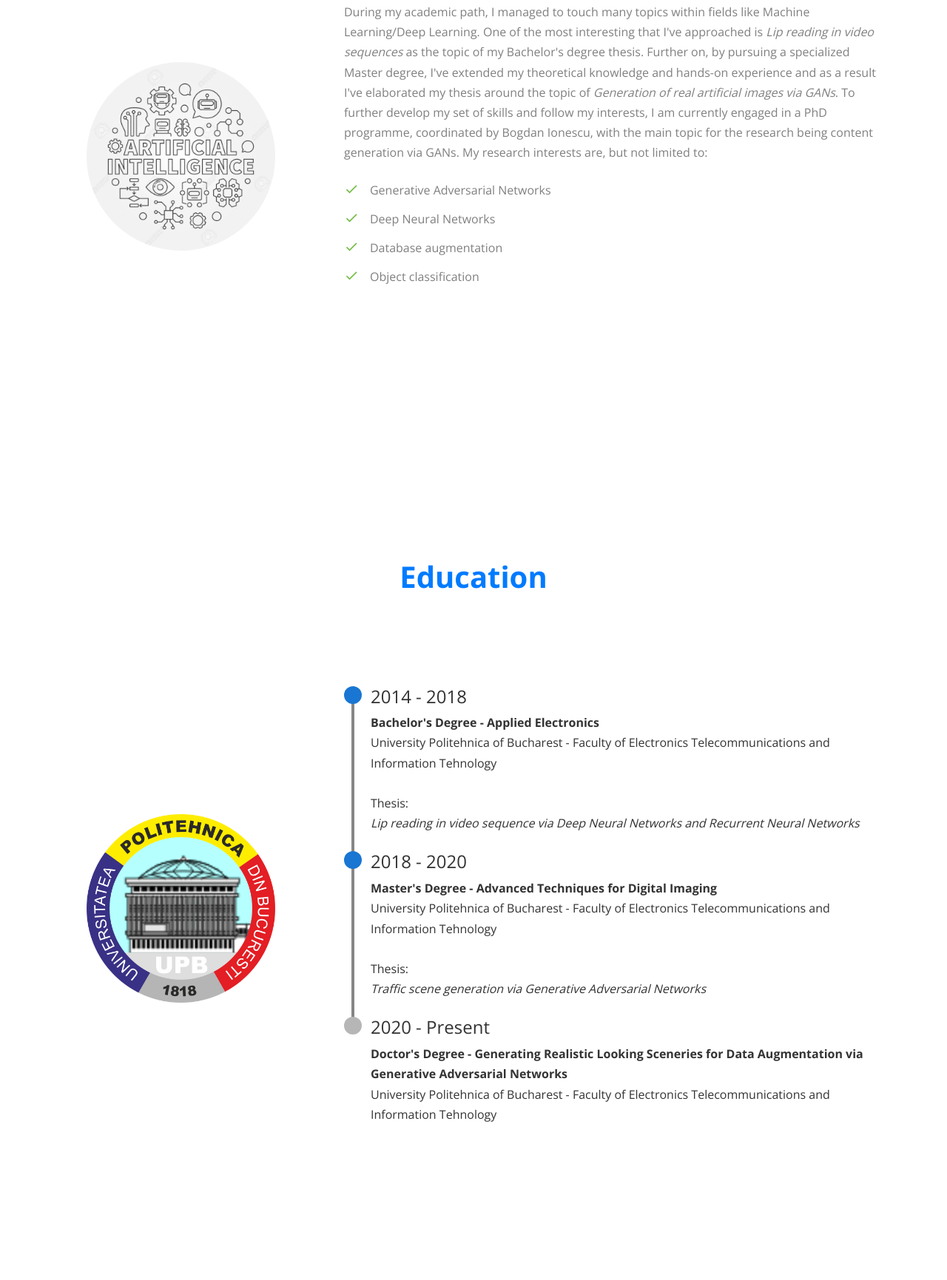
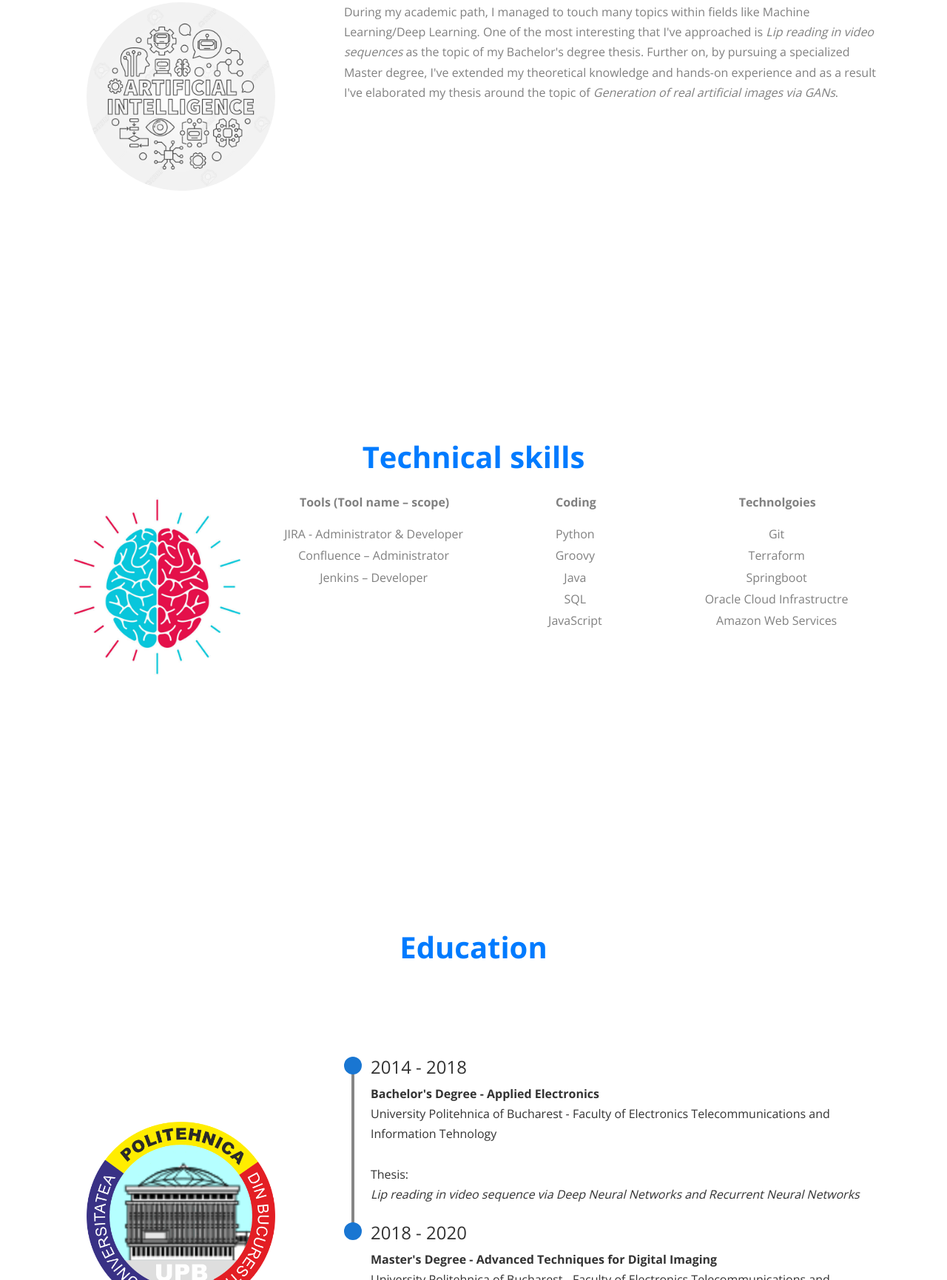
Before and after one commit to cosppdpl/cosppdpl.github.io, a plain HTML site: page index.html in a window 1280 px wide. Shown: the part 1069-2800 px from the top of the page at 74% size. Drawn offline with nearby package versions, Linux system fonts and the light colour scheme; files whose address does not match are found by name.

Commit message:
2022 I rock

```diff
--- a/index.html
+++ b/index.html
@@ -36,7 +36,46 @@
     <link rel="stylesheet" href="css/aos.css">
 
     <link rel="stylesheet" href="css/style.css">
+    <style>
+        .tools {
+          width: 33%;
+          display:block;
+          margin: 0 auto;
+          list-style-type: none;
+          float:left;
+          overflow:hidden;
+          text-align:center;
 
+      }
+
+      .coding,  .technolgoies {
+          width:33%;
+          display:block;
+          margin: 0 auto;
+          list-style-type: none;
+          float:left;
+          overflow:hidden;
+          text-align:center;
+
+      }
+
+      .coding >p, .technolgoies >p, .tools >p {
+        font-weight: bold
+      }
+      .coding ul, .tools ul, .technolgoies ul {
+          list-style-type: none;
+          text-align:center;
+          align-items: center;
+          padding-left: 0;
+      }
+
+
+      .coding li, .tools li, .technolgoies li {
+          padding-right: 2px;
+          padding-bottom: 2px;
+
+      }
+    </style>
   </head>
   <body data-spy="scroll" data-target=".site-navbar-target" data-offset="300">
 
@@ -66,17 +105,7 @@
       <div class="container-fluid  ml-0 mr-0">
         <div class="row  ml-0 mr-0 align-items-center justify-content-center">
 
-          <div class="col-6 col-xs-7 col-md-6 col-lg-5 c col-xl-2 text-left pl-0 pr-0  ">
-            <h1 class="mb-0 ml-0 mr-0 site-logo">
-              <a href="http://campus.pub.ro/" class="h2 mb-0">
-                <div class="w-50 h-50">
-                   <img src="images/logo.png" alt="Image" class="img-fluid">
-                  </div>
-              </a>
-            </h1>
-          </div>
-
-          <div class="col-6 col-xs-5 col-md-6 col-lg-7 col-xl-10 d-none d-xl-block text-right">
+          <div class=" col-md-push-6 col-xl-push-6 col-lg-push-6 col-6 col-xs-5 col-md-6 col-lg-7 col-xl-10 d-none d-xl-block text-right">
             <nav class="site-navigation position-relative text-right" role="navigation">
 
               <ul class="site-menu main-menu js-clone-nav mr-auto d-none d-lg-block text-right mt-2">
@@ -106,15 +135,15 @@
                   <div class="col-sm">
                     <div class="row align-items-center justify-content-center no-gutters">
                       <div class="col-4 col-sm-5 col-md-4 col-lg-3 col-xl-3">
-                        <img src="images/profile.jpg" alt="Image" class="img-fluid rounded-circle ">
+                        <img src="images/profile2.jpg" alt="Image" class="img-fluid rounded-circle ">
                       </div>
                     </div>
 
                    <div class="row align-items-center justify-content-center no-gutters">
                       <div class="col-12 col-sm-12 col-md-12 col-xl-5 col-md-6 com-lg-6">
                         <h2 class="text font-weight-bold" style="color:white" data-aos="fade-up">Cosmin Papadopol</h2>
-                          <p class="mb-4 desc small"   data-aos="fade-up" data-aos-delay="100">PhD. Student</p>
-                          <p class="mb-5 desc " data-aos="fade-up" data-aos-delay="100">JIRA Developer @ Metro Systems Romania</p>
+                          <p class="mb-4 desc small"   data-aos="fade-up" data-aos-delay="100"></p>
+                          <p class="mb-5 desc " data-aos="fade-up" data-aos-delay="100">JIRA Admin and Developer @ 8x8 Research and Innovation</p>
                       <div data-aos="fade-up" data-aos-delay="100">
                         <a href="#contact-section" class="btn smoothscroll btn-primary mr-2 mb-2">Get In Touch</a>
                       </div>
@@ -151,23 +180,64 @@
               <p>During my academic path, I managed to touch many topics within fields like Machine Learning/Deep Learning.
                 One of the most interesting that I've approached is <i>Lip reading in video sequences</i> as the topic of my Bachelor's degree thesis.
                 Further on, by pursuing a specialized Master degree, I've extended my theoretical knowledge and hands-on experience and as a result I've elaborated my thesis around the topic of <i>Generation of real artificial images via GANs</i>.
-                To further develop my set of skills and follow my interests, I am currently engaged in a PhD programme, coordinated by Bogdan Ionescu, with the main topic for the research being content generation via GANs.
-                 My research interests are, but not limited to:</p>
-                <!-- Also, I am an active part of a research team, Multimedia Lab@Campus.-->
             </div>
-            <div class="mb-4">
-              <ul class="list-unstyled ul-check success">
-                <li>Generative Adversarial Networks</li>
-                <li>Deep Neural Networks</li>
-                <li>Database augmentation</li>
-                <li>Object classification</li>
+          </div>
+        </div>
+      </div>
+    </div>
+
+    <div class="site-section cta-big-image" id="technical-section">
+      <div class="container">
+        <div class="row mb-2">
+          <div class="col-12 text-center" data-aos="fade">
+            <h2 class="section-title mb-3">Technical skills</h2>
+          </div>
+        </div>
+        <div class="row">
+          <div class="col-lg-3 col-sm-7 mb-5 align-items-center justify-content-center d-block m-auto" data-aos="fade-up" data-aos-delay="">
+            <figure class="bg-transparent ">
+              <img src="images/brain.jpg" alt="Image" class="img-fluid rounded-circle">
+            </figure>
+          </div>
+          <div class="col-lg-9 ml-auto" data-aos="fade-up" data-aos-delay="100">
+
+            <div class ="tools">
+              <p>Tools (Tool name – scope)</p>
+                <ul class ="">
+                  <li>JIRA - Administrator & Developer</li>
+                  <li>Confluence – Administrator</li>
+                  <li>Jenkins – Developer</li>
+                </ul>
+            </div>
+            <div class="coding">
+              <p>Coding</p>
+              <ul class="">
+                <li>Python</li>
+                <li>Groovy</li>
+                <li>Java</li>
+                <li>SQL</li>
+                <li>JavaScript</li>
+
               </ul>
+            </div>
+
+          <div class="technolgoies">
+              <p>Technolgoies</p>
+              <ul class="">
+                <li>Git</li>
+                <li>Terraform</li>
+                <li>Springboot</li>
+                <li>Oracle Cloud Infrastructre</li>
+                <li>Amazon Web Services</li>
+              </ul>
+            </div>
 
             </div>
           </div>
         </div>
       </div>
     </div>
+
 
     <div class="site-section cta-big-image" id="education-section">
       <div class="container">
@@ -204,14 +274,6 @@
                     <br><br> Thesis: <br> <i>Traffic scene generation via Generative Adversarial Networks</i>
                     </span>
                 </li>
-                <li class="progress-step is-progress-10">
-                  <span class="progress-marker">c</span>
-                   <span class="progress-text">
-                      <h4 class="progress-title"> 2020 - Present</h4>
-                    <b> Doctor's Degree - Generating Realistic Looking Sceneries for Data Augmentation via Generative Adversarial Networks </b> <br>
-                    University Politehnica of Bucharest - Faculty of Electronics Telecommunications and Information Tehnology
-                    </span>
-                </li>
 
              </ul>
 
@@ -219,6 +281,40 @@
 
 
 
+          </div>
+        </div>
+      </div>
+    </div>
+
+    <div class="site-section cta-big-image" id="about-section">
+      <div class="container">
+        <div class="row mb-5">
+          <div class="col-12 text-center" data-aos="fade">
+            <h2 class="section-title mb-3">Projects</h2>
+          </div>
+        </div>
+        <div class="row">
+          <div class="col-lg-3 col-sm-7 mb-5 align-items-center justify-content-center d-block m-auto" data-aos="fade-up" data-aos-delay="">
+            <figure class="bg-transparent ">
+              <img src="images/proejcts.jpg" alt="Image" class="img-fluid rounded-circle">
+            </figure>
+          </div>
+          <div class="col-lg-8 ml-auto" data-aos="fade-up" data-aos-delay="100">
+            <div class="mb-4">
+              <p> <b>Project 1.</b> Got directly engaged in the migration process of a Jira Data Center from one cloud provider to another. While migrating from AWS to OCI, I gained knowledge
+                in numerous areas, such as Terraform, OCI CLI and SDK. With those technologies, an autoscaling group was created, where a custom image is used to provision as many nodes as required based on specific metrics.
+                Another benefit of this configuration is the simplified upgrade process in the future.
+                I led the process of performing load tests and benchmarks in order to determine the best number of resources allocated (CPU, RAM, Database, NFS). As a last step, with numerous integrations
+                already in place, I had to make sure that the networking side was correctly set up, before the migration started.
+                  </p>
+              <p> <b>Project 2.</b> My main goals were to fulfill tasks that target the improvement of the business process that the Jira instance is used for. In order to complete these tasks,
+                I am handling multiple existing add-ons such as JMWE, ScriptRunner, Elements Connect and Copy&Sync. Besides this, I am developing custom add-ons that are tailored for the client’s
+                need or bring value to our product. I am also responsible with the implementation of automatic testing for the JIRA instance via Selenium and Unit testing framework. To achieve this,
+                 I had to learn new programming languages and combine them with my existing programming skills in order to develop new reliable solutions.
+                  Along with developing tasks, I am constantly maintaining previously developed features and handling administration tasks. Software tools used: VS Code, IntelliJ IDEA, Postman, pgAdmin,
+                  GitLab, Jenkins. Programming languages used: Python, Groovy, Java, JavaScript, SQL.
+                  </p>
+            </div>
           </div>
         </div>
       </div>
```
Also changed, not shown: images/brain.jpg (added), images/proejcts.jpg (added), images/profile2.jpg (added).
